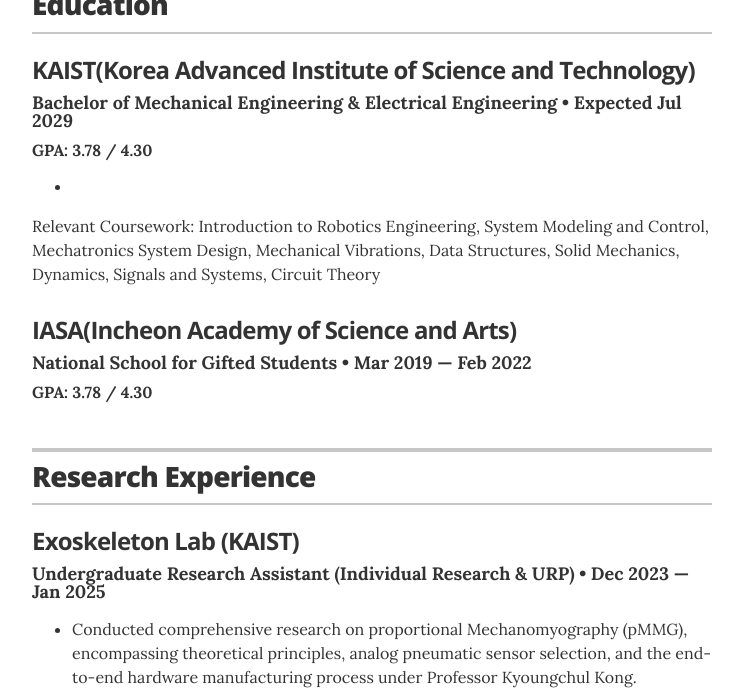
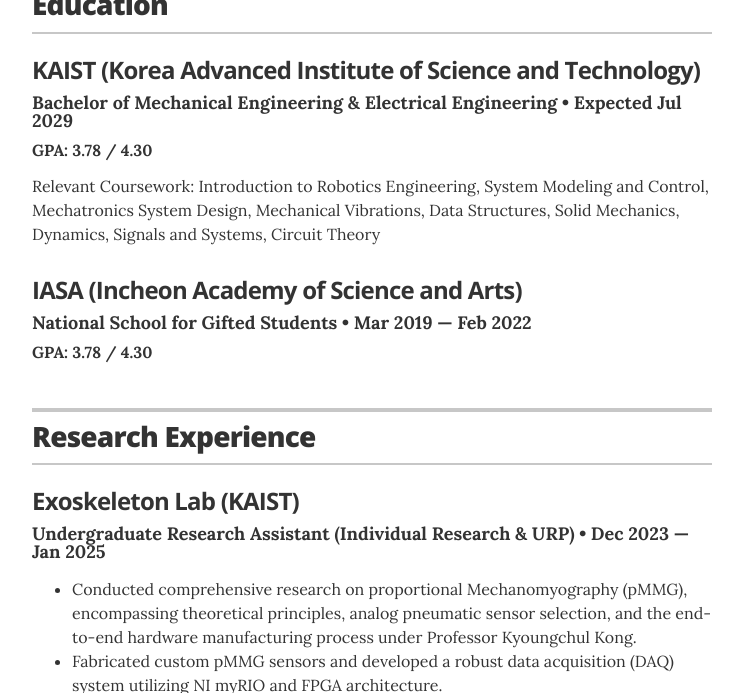
Before and after one commit to joonseokym/joonseokym.github.io, a Jekyll site: the page built from index.html, in a window 1280 px wide and 900 px high, scrolled down 707 px, cut to the strip 207-900 px from the top of the window. Shown: the whole strip, without its empty margins (268-1011 px from the left). Built offline with Jekyll 4.4.1, drawn with Linux system fonts in a browser that asks for light colours; some of the changed lines change nothing that is shown.

Commit message:
gpa update

```diff
--- a/_data/education.yml
+++ b/_data/education.yml
@@ -1,12 +1,13 @@
-# Degree
+# Education
+
 - degree: Bachelor of Mechanical Engineering & Electrical Engineering
-  uni: KAIST(Korea Advanced Institute of Science and Technology)
+  uni: KAIST (Korea Advanced Institute of Science and Technology)
   year: Expected Jul 2029
-  awards: "GPA: 3.77 / 4.30"
+  gpa: "3.77 / 4.30"
   summary: "Relevant Coursework: Introduction to Robotics Engineering, System Modeling and Control, Mechatronics System Design, Mechanical Vibrations, Data Structures, Solid Mechanics, Dynamics, Signals and Systems, Circuit Theory"
 
 - degree: National School for Gifted Students
-  uni: IASA(Incheon Academy of Science and Arts)
+  uni: IASA (Incheon Academy of Science and Arts)
   year: Mar 2019 &mdash; Feb 2022
-  awards:
-  summary:
+  gpa: ""
+  summary: ""
```
